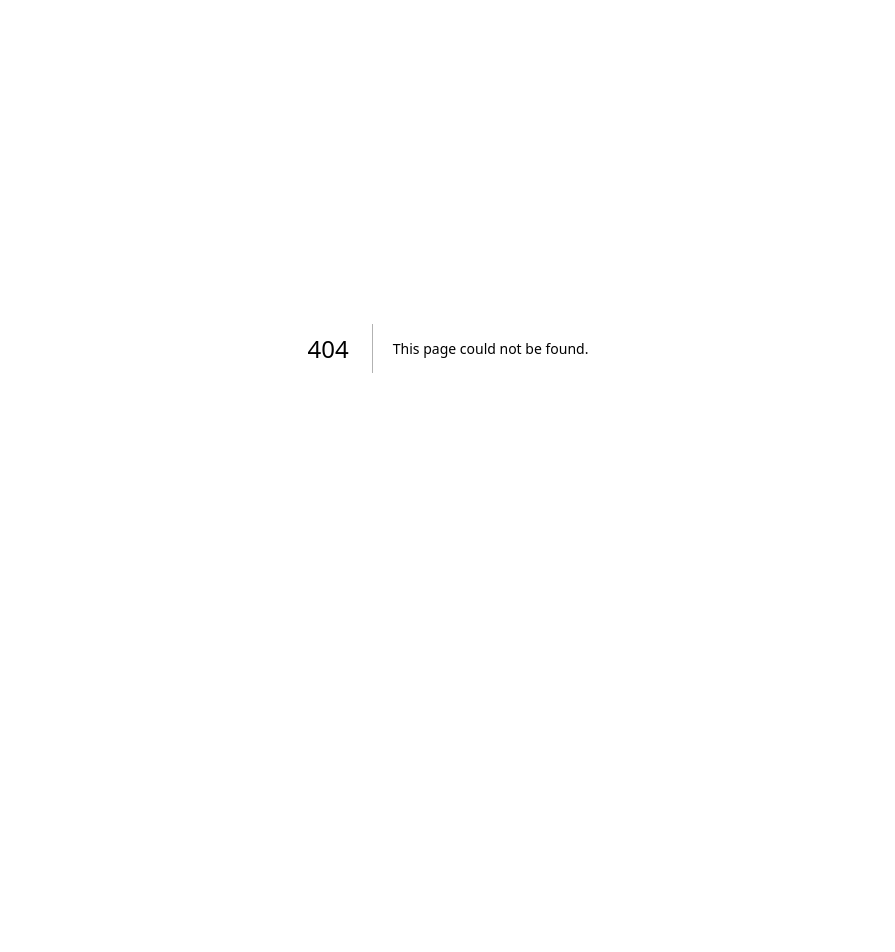
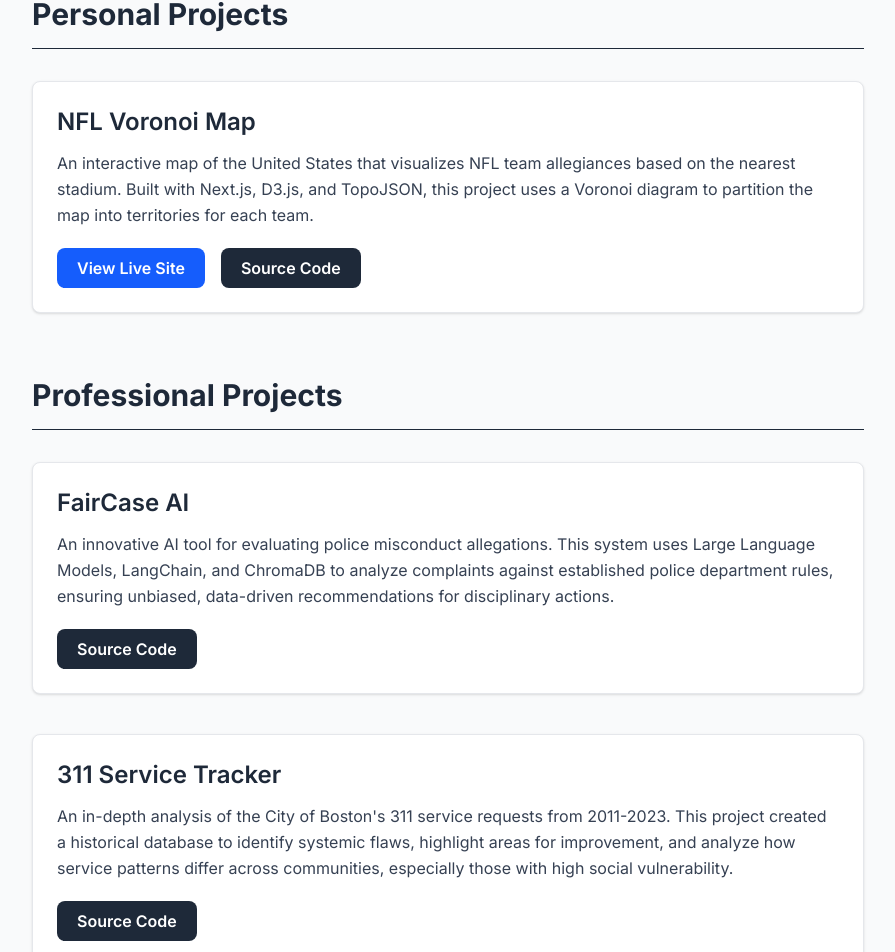
Before and after one commit to rohan-anand021/personal-website, a Next.js app: page /projects in a window 1280 px wide. Before the commit this address had no page. Shown: the part 144-1096 px from the top of the page, without its empty margins (192-1087 px from the left). Before the commit the page ends 924 px from the top, so only its background shows below. Built offline with nearby package versions, Linux system fonts and the light colour scheme.

Commit message:
prelim vers

```diff
--- a/src/app/layout.tsx
+++ b/src/app/layout.tsx
@@ -1,12 +1,13 @@
 import type { Metadata } from "next";
 import { Inter } from "next/font/google";
-import Header from "@/components/Header"; // Import the Header
+import Header from "@/components/Header";
 import "./globals.css";
 
 const inter = Inter({ subsets: ["latin"] });
 
+// Update the title in the metadata object below
 export const metadata: Metadata = {
-  title: "Your Name | Personal Website",
+  title: "Rohan Anand | Personal Website",
   description: "My personal portfolio and blog.",
 };
 
@@ -18,7 +19,7 @@
   return (
     <html lang="en">
       <body className={`${inter.className} bg-gray-50 text-gray-800`}>
-        <Header /> {/* Add the Header here */}
+        <Header />
         <main className="max-w-4xl mx-auto p-4 sm:p-8">{children}</main>
       </body>
     </html>
--- a/src/app/page.tsx
+++ b/src/app/page.tsx
@@ -2,19 +2,46 @@
   return (
     <div>
       <header className="text-center my-16">
-        <h1 className="text-5xl font-bold tracking-tight">Your Name</h1>
-        <p className="mt-4 text-xl text-gray-600">
-          Software Developer | Designer | Lifelong Learner
-        </p>
+        <h1 className="text-5xl font-bold tracking-tight">Rohan Anand</h1>
+        {/* FIX: Changed the <p> tag to a <div> */}
+        <div className="mt-4 text-xl text-gray-600">
+          Data Engineer @{" "}
+          <span className="relative group">
+            <a
+              href="http://dataeconomy.ai"
+              target="_blank"
+              rel="noopener noreferrer"
+              className="text-blue-600 hover:underline"
+            >
+              Dataeconomy
+            </a>
+
+            {/* Tooltip */}
+            <span
+              className="absolute -top-2 left-1/2 -translate-x-1/2 -translate-y-full
+                         w-64 max-w-xs p-3 bg-white border rounded-lg shadow-lg
+                         invisible opacity-0 group-hover:visible group-hover:opacity-100
+                         transition-opacity duration-300 pointer-events-none"
+            >
+              <span className="font-bold text-gray-900">Dataeconomy Inc.</span>
+              {/* FIX: Changed the nested <p> tag to a <div> */}
+              <div className="text-sm text-gray-600 mt-1">
+                A premier provider of enterprise data management and cloud
+                solutions.
+              </div>
+              {/* Triangle */}
+              <span className="absolute -bottom-2 left-1/2 -translate-x-1/2 w-0 h-0 border-x-8 border-x-transparent border-t-8 border-t-white"></span>
+            </span>
+          </span>
+        </div>
       </header>
 
       <section id="about" className="my-16">
         <h2 className="text-3xl font-bold border-b pb-2 mb-6">About Me</h2>
         <p className="text-gray-700 leading-relaxed">
-          Hello! I&apos;m a passionate developer based in [Your City]. I
-          specialize in creating modern, responsive, and user-friendly web
-          applications. When I&apos;m not coding, I enjoy [Your Hobby 1] and
-          [Your Hobby 2].
+          Hello! I&apos;m a data engineer based in Charlotte, NC. I am
+          passionate about analyzing data, and building systems used to analyze
+          data.
         </p>
       </section>
     </div>
--- /dev/null
+++ b/src/app/projects/page.tsx
@@ -0,0 +1,95 @@
+export default function ProjectsPage() {
+  return (
+    <section id="projects" className="my-12">
+      {/* --- Personal Projects Section --- */}
+      <div>
+        <h2 className="text-3xl font-bold border-b pb-4 mb-8">
+          Personal Projects
+        </h2>
+        <div className="grid gap-10">
+          {/* --- NFL Voronoi Map Project --- */}
+          <div className="bg-white border border-gray-200 rounded-lg p-6 shadow-sm">
+            <h3 className="text-2xl font-semibold">NFL Voronoi Map</h3>
+            <p className="mt-3 text-gray-700 leading-relaxed">
+              An interactive map of the United States that visualizes NFL team
+              allegiances based on the nearest stadium. Built with Next.js,
+              D3.js, and TopoJSON, this project uses a Voronoi diagram to
+              partition the map into territories for each team.
+            </p>
+            <div className="mt-5 flex items-center gap-4">
+              <a
+                href="https://nfl-voronoi-map.vercel.app"
+                target="_blank"
+                rel="noopener noreferrer"
+                className="inline-block bg-blue-600 text-white font-semibold px-5 py-2 rounded-lg hover:bg-blue-700 transition-colors"
+              >
+                View Live Site
+              </a>
+              <a
+                href="https://github.com/rohan-anand021/nfl-map"
+                target="_blank"
+                rel="noopener noreferrer"
+                className="inline-block bg-gray-800 text-white font-semibold px-5 py-2 rounded-lg hover:bg-gray-700 transition-colors"
+              >
+                Source Code
+              </a>
+            </div>
+          </div>
+        </div>
+      </div>
+
+      {/* --- Professional Projects Section --- */}
+      <div className="mt-16">
+        <h2 className="text-3xl font-bold border-b pb-4 mb-8">
+          Professional Projects
+        </h2>
+        <div className="grid gap-10">
+          {/* --- FairCase AI Project --- */}
+          <div className="bg-white border border-gray-200 rounded-lg p-6 shadow-sm">
+            <h3 className="text-2xl font-semibold">FairCase AI</h3>
+            <p className="mt-3 text-gray-700 leading-relaxed">
+              An innovative AI tool for evaluating police misconduct
+              allegations. This system uses Large Language Models, LangChain,
+              and ChromaDB to analyze complaints against established police
+              department rules, ensuring unbiased, data-driven recommendations
+              for disciplinary actions.
+            </p>
+            <div className="mt-5 flex items-center gap-4">
+              <a
+                href="https://github.com/rohan-anand21/faircase-ai/tree/main/fa24/LLM_Assesment_Model"
+                target="_blank"
+                rel="noopener noreferrer"
+                className="inline-block bg-gray-800 text-white font-semibold px-5 py-2 rounded-lg hover:bg-gray-700 transition-colors"
+              >
+                Source Code
+              </a>
+            </div>
+          </div>
+
+          {/* --- 311 Service Tracker Project --- */}
+          <div className="bg-white border border-gray-200 rounded-lg p-6 shadow-sm">
+            <h3 className="text-2xl font-semibold">311 Service Tracker</h3>
+            {/* FIX: Replaced ' with &apos; in the line below */}
+            <p className="mt-3 text-gray-700 leading-relaxed">
+              An in-depth analysis of the City of Boston&apos;s 311 service
+              requests from 2011-2023. This project created a historical
+              database to identify systemic flaws, highlight areas for
+              improvement, and analyze how service patterns differ across
+              communities, especially those with high social vulnerability.
+            </p>
+            <div className="mt-5 flex items-center gap-4">
+              <a
+                href="https://github.com/rohan-anand21/311-service-tracker/tree/main/fa23-team-d"
+                target="_blank"
+                rel="noopener noreferrer"
+                className="inline-block bg-gray-800 text-white font-semibold px-5 py-2 rounded-lg hover:bg-gray-700 transition-colors"
+              >
+                Source Code
+              </a>
+            </div>
+          </div>
+        </div>
+      </div>
+    </section>
+  );
+}
--- a/src/app/resume/page.tsx
+++ b/src/app/resume/page.tsx
@@ -1,18 +1,25 @@
 export default function ResumePage() {
   return (
     <section id="resume" className="my-12">
-      <h1 className="text-4xl font-bold border-b pb-4 mb-8">Resume</h1>
-      <div className="bg-white border border-gray-200 rounded-lg p-8 shadow-sm">
-        <p className="text-gray-700">
-          This is where your resume content will go. You could embed a PDF, list
-          your experience, or link to a downloadable version.
-        </p>
+      {/* HEADER SECTION */}
+      <div className="flex justify-between items-center border-b pb-4 mb-8">
+        <h1 className="text-4xl font-bold">Resume</h1>
         <a
-          href="#"
-          className="inline-block bg-blue-600 text-white font-semibold px-5 py-2 rounded-lg hover:bg-blue-700 transition-colors mt-6"
+          href="/resume.pdf" // This links to the PDF in your public folder
+          download="Rohan_Anand_Resume.pdf" // This is the filename the user will see
+          className="inline-block bg-blue-600 text-white font-semibold px-5 py-2 rounded-lg hover:bg-blue-700 transition-colors"
         >
-          Download Resume
+          Download
         </a>
+      </div>
+
+      {/* EMBEDDED RESUME SECTION */}
+      <div className="bg-white border border-gray-200 rounded-lg shadow-sm overflow-hidden">
+        <iframe
+          src="/resume.pdf"
+          className="w-full h-[1000px]" // Adjust height as needed for your resume length
+          title="Rohan Anand's Resume"
+        ></iframe>
       </div>
     </section>
   );
--- a/src/components/Header.tsx
+++ b/src/components/Header.tsx
@@ -5,11 +5,12 @@
     <header className="bg-white shadow-sm">
       <nav className="max-w-4xl mx-auto px-4 sm:px-8 py-4 flex justify-between items-center">
         <div>
+          {/* Change the text in the Link below */}
           <Link
             href="/"
             className="text-xl font-bold text-gray-900 hover:text-gray-700"
           >
-            Your Name
+            Home
           </Link>
         </div>
         <div className="flex items-center gap-6">
```
Also changed, not shown: 1 other file (tests, documents, lock files or other folders).
